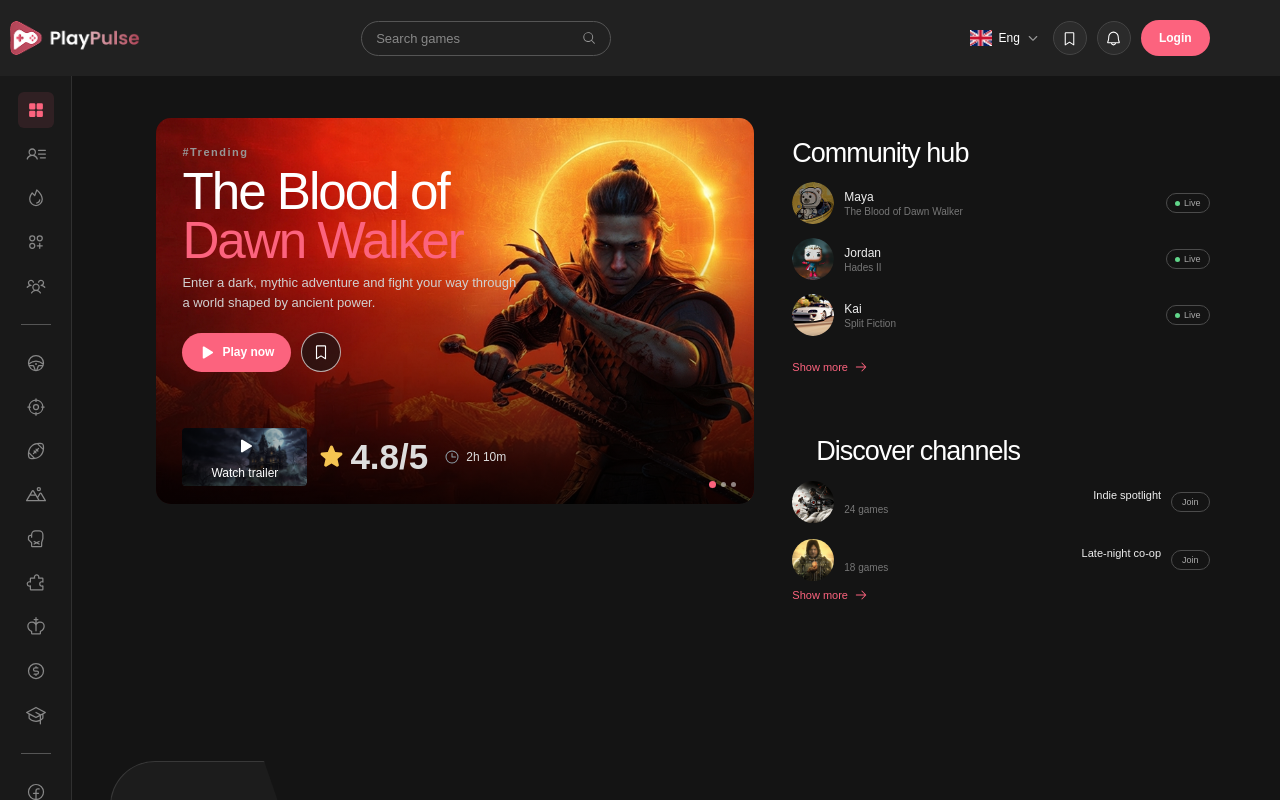
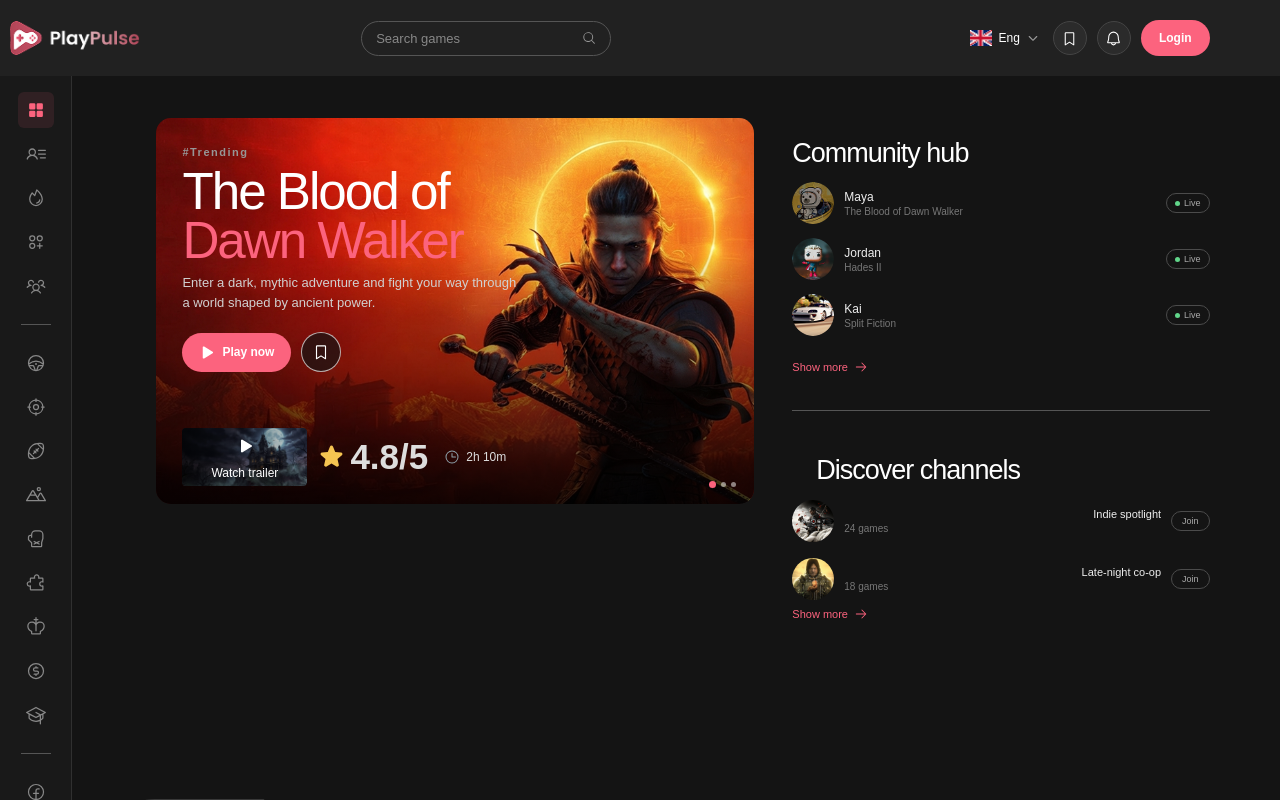
Before and after one commit to Zaheer2003/PlayPulse, a React (Create React App) app: page / in a window 1280 px wide. Shown: the top 800 px of the page. Built offline with nearby package versions, Linux system fonts and the light colour scheme; a web font is replaced by a local one.

Commit message:
implement hero section have community hub and Discover Channels

```diff
--- a/src/App.css
+++ b/src/App.css
@@ -76,7 +76,7 @@ h1 em, h2 em { color: var(--primary); font-style: normal; }
 .trailer-actions { align-items: center; display: flex; gap: 10px; margin-top: 20px; }.play-now-button { align-items: center; background: var(--primary); border: 0; border-radius: 50px; color: var(--white); display: inline-flex; font-size: 12px; font-weight: 700; gap: 8px; padding: 12px 17px; }.play-now-button svg { font-size: 15px; }.save-trailer-button { align-items: center; background: rgba(20,20,20,.7); border: 1px solid rgba(255,255,255,.65); border-radius: 50%; color: var(--white); display: inline-flex; height: 40px; justify-content: center; width: 40px; }.save-trailer-button svg { font-size: 18px; }
 .trailer-bottom-meta { align-items: center; bottom: 18px; color: #fff; display: flex; gap: 12px; left: 26px; position: absolute; z-index: 2; }.watch-preview { border-radius: 4px; height: 58px; overflow: hidden; position: relative; width: 125px; }.watch-preview::after { background: linear-gradient(90deg, rgba(0,0,0,.72), rgba(0,0,0,.12)); content: ''; inset: 0; position: absolute; }.watch-preview img { height: 100%; object-fit: cover; width: 100%; }.watch-preview span { bottom: 4px; color: #fff; font-size: 12px; font-weight: 400; left: 50%; line-height: 1.4; position: absolute; text-align: center; transform: translateX(-50%); white-space: nowrap; z-index: 1; }.watch-preview svg { color: #fff; left: 50%; position: absolute; top: 10px; transform: translateX(-50%); z-index: 1; }
 .trailer-stats { align-items: center; display: flex; gap: 16px; }.trailer-stats span { align-items: center; color: #ddd; display: inline-flex; gap: 6px; }.rating-stat { font-size: 35px !important; font-weight: 700; line-height: 1; }.rating-stat svg { color: #f5c451 !important; font-size: 25px !important; }.watch-stat { color: #c5cdd1; font-size: 12px; }.watch-stat svg { color: #8fa3ad; font-size: 16px; }.carousel-controls { align-items: center; bottom: 16px; display: flex; justify-content: flex-end; position: absolute; right: 18px; z-index: 2; }.carousel-dots { align-items: center; display: flex; gap: 5px; }.carousel-dots span { background: rgba(255,255,255,.5); border-radius: 50%; display: block; height: 5px; width: 5px; }.carousel-dots span.active { background: var(--primary); height: 7px; width: 7px; }
-.dashboard-side { display: grid; gap: 24px; grid-template-rows: 1fr 1fr; min-width: 0; }.hub-panel, .channels-panel { min-height: 0; overflow: hidden; }.panel-description { color: #888; font-size: 12px; margin: 0 24px 18px; }.show-more { align-items: center; color: var(--primary); display: inline-flex; font-size: 11px; gap: 6px; white-space: nowrap; }.show-more svg { font-size: 14px; }.profile-row { display: grid; gap: 10px; grid-template-columns: repeat(3, 1fr); padding: 0 24px 24px; }.profile-card { background: #292929; border-radius: 7px; display: flex; flex-direction: column; min-width: 0; padding: 12px 8px; text-align: center; }.profile-card img { border-radius: 50%; height: 52px; margin: 0 auto 8px; object-fit: cover; width: 52px; }.profile-card strong { color: #eee; font-size: 12px; font-weight: 500; }.profile-card span { color: #777; font-size: 10px; margin-top: 4px; }.channel-row { display: grid; gap: 10px; grid-template-columns: repeat(2, 1fr); padding: 0 24px 24px; }.channel-card { background: #292929; border-radius: 7px; display: grid; grid-template-columns: 52px 1fr; padding: 10px; }.channel-card img { border-radius: 5px; grid-row: span 2; height: 52px; object-fit: cover; width: 52px; }.channel-card span { align-self: end; color: #eee; font-size: 11px; margin-left: 10px; }.channel-card small { color: #777; font-size: 10px; margin: 4px 0 0 10px; }
+.dashboard-side { display: grid; gap: 24px; grid-template-rows: 1fr 1fr; min-width: 0; }.hub-panel, .channels-panel { min-height: 0; overflow: hidden; }.hub-panel { border-bottom: 1px solid #555; padding-bottom: 18px; }.panel-description { color: #888; font-size: 12px; margin: 0 24px 18px; }.show-more { align-items: center; color: var(--primary); display: inline-flex; font-size: 11px; gap: 6px; white-space: nowrap; }.show-more svg { font-size: 14px; }.profile-row { display: grid; gap: 10px; grid-template-columns: repeat(3, 1fr); padding: 0 24px 24px; }.profile-card { background: #292929; border-radius: 7px; display: flex; flex-direction: column; min-width: 0; padding: 12px 8px; text-align: center; }.profile-card img { border-radius: 50%; height: 52px; margin: 0 auto 8px; object-fit: cover; width: 52px; }.profile-card strong { color: #eee; font-size: 12px; font-weight: 500; }.profile-card span { color: #777; font-size: 10px; margin-top: 4px; }.channel-row { display: grid; gap: 10px; grid-template-columns: repeat(2, 1fr); padding: 0 24px 24px; }.channel-card { background: #292929; border-radius: 7px; display: grid; grid-template-columns: 52px 1fr; padding: 10px; }.channel-card img { border-radius: 5px; grid-row: span 2; height: 52px; object-fit: cover; width: 52px; }.channel-card span { align-self: end; color: #eee; font-size: 11px; margin-left: 10px; }.channel-card small { color: #777; font-size: 10px; margin: 4px 0 0 10px; }
 @media (max-width: 900px) { .dashboard-grid { grid-template-columns: 1fr; }.dashboard-side { grid-template-rows: auto auto; } }
 .profile-row { gap: 0; grid-template-columns: 1fr; padding: 0 0 18px; }.profile-card { align-items: center; background: transparent; border-radius: 0; display: flex; flex-direction: row; gap: 6px; min-width: 0; padding: 3px 0; text-align: left; }.profile-card img { height: 42px; width: 42px; }.profile-info { display: flex; flex-direction: column; gap: 2px; min-width: 0; }.profile-info span { color: #777; font-size: 10px; margin-top: 0; max-width: 180px; overflow: hidden; text-overflow: ellipsis; white-space: nowrap; }.live-button { align-items: center; background: transparent; border: 1px solid #4b4b4b; border-radius: 50px; color: #aaa; display: inline-flex; flex: 0 0 auto; font-size: 9px; gap: 4px; margin-left: auto; margin-top: 0; padding: 4px 8px; }.live-button span { background: #61d68a; border-radius: 50%; height: 5px; margin: 0; width: 5px; }
 @media (max-width: 520px) { .dashboard-grid { gap: 16px; padding: 28px 6vw 50px; }.panel-heading { padding: 20px 18px 16px; }.panel-heading.compact { padding: 18px 18px 12px; }.trailer-art { aspect-ratio: 1.1; margin: 0 10px; }.trailer-overlay { left: 18px; max-width: calc(100% - 36px); top: 18px; }.trailer-overlay p { font-size: 11px; }.trailer-actions { margin-top: 14px; }.trailer-footer { padding: 14px 18px 17px; }.profile-row { padding-left: 0; padding-right: 0; }.channel-row { padding-left: 18px; padding-right: 18px; }.profile-card img { height: 44px; width: 44px; }.channel-card { grid-template-columns: 44px 1fr; }.channel-card img { height: 44px; width: 44px; } }
```
